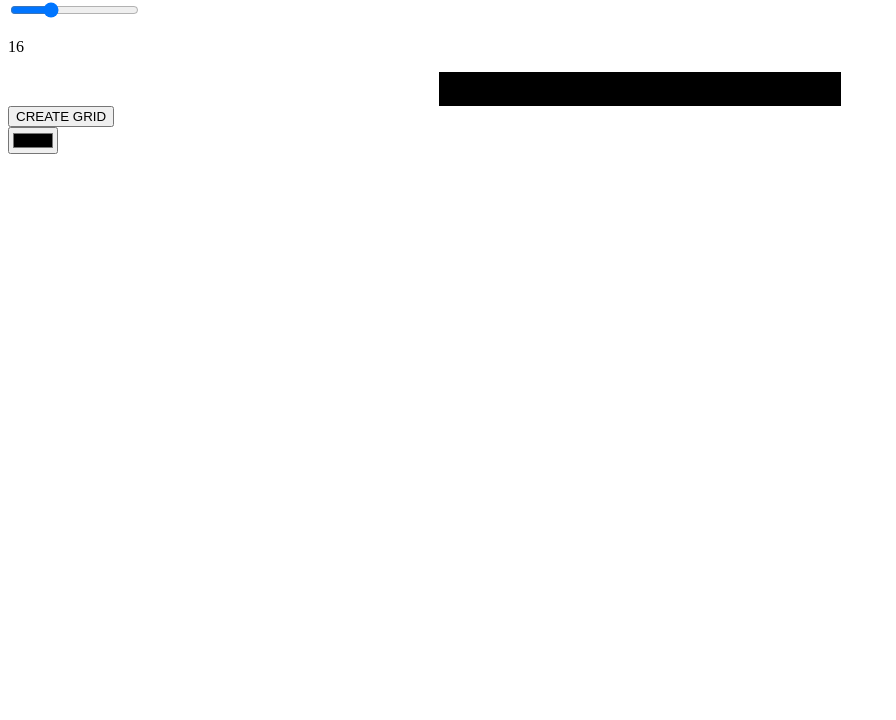
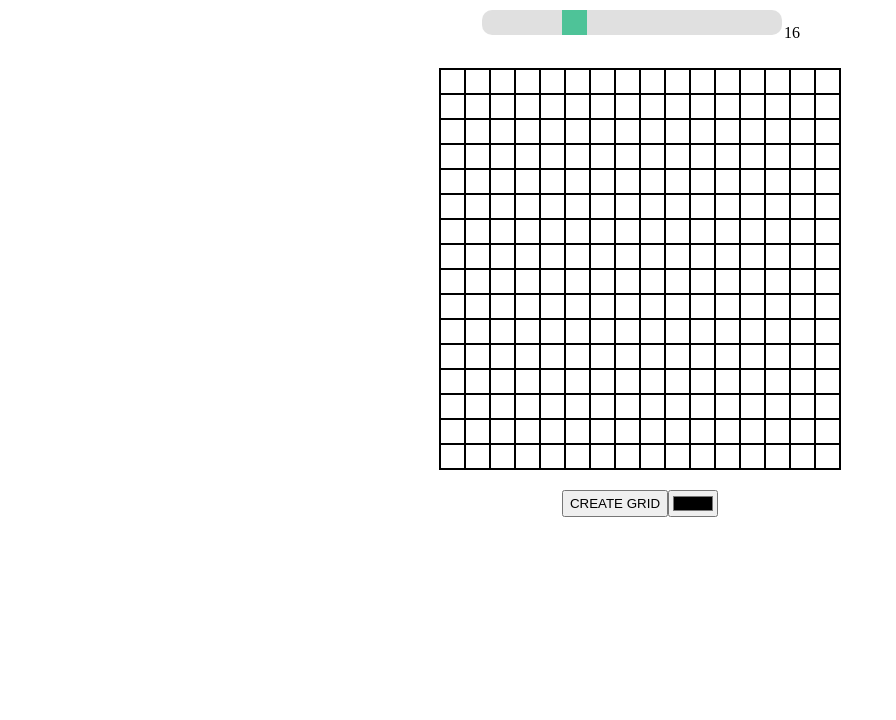
Before and after one commit to Klon3r/the-odin-project, a plain HTML site: page odin-etch-a-sketch/index.html in a window 1280 px wide. Shown: the part 80-800 px from the top of the page, without its empty margins (0-896 px from the left). Drawn offline with Linux system fonts and the light colour scheme.

Commit message:
Added slider, title & buttons

```diff
--- a/odin-etch-a-sketch/style.css
+++ b/odin-etch-a-sketch/style.css
@@ -5,9 +5,75 @@
   flex-wrap:wrap;
   flex-direction: row;
   width: 400px;
+  height: 400px;
   margin: 0 auto;
+}
+
+#title {
+  display: flex;
+  justify-content: center;
+}
+
+#buttons {
+  /* border: 1px solid black; */
+  display: flex;
+  width: 400px;
+  margin: 0 auto;
+  justify-content: space-evenly;
+  margin-top: 20px;
+
+  justify-content: center;
+
 }
 
 .grid {
   border: 1px solid black;
+  /* stop dragging */
+  -webkit-user-drag: none;
+  user-select: none;
 }
+
+.grid:hover {
+  background-color: lightgray;
+}
+
+/* range slider */
+#slidercontainer {
+  display: flex;
+  justify-content: center;
+  margin-bottom: 10px;
+}
+
+.slider {
+  -webkit-appearance: none;
+  appearance: none;
+  height: 25px;
+  width: 300px;
+  background: #d3d3d3;
+  outline: none;
+  opacity: 0.7;
+  border-radius: 10px;
+}
+
+.slider:hover {
+  opacity: 1;
+}
+
+.slider::-webkit-slider-thumb {
+  /* slider handle */
+  /* webkit - chrome, opera, safari, edge */
+  -webkit-appearance: none;
+  appearance: none;
+  width: 25px;
+  height: 25px;
+  background: #04AA6D;
+  cursor: pointer;
+}
+
+.slider::-moz-range-thumb {
+  /* moz - firefox */
+  width: 25px;
+  height: 25px;
+  background: #04AA6D;
+  cursor: pointer;
+}
```
